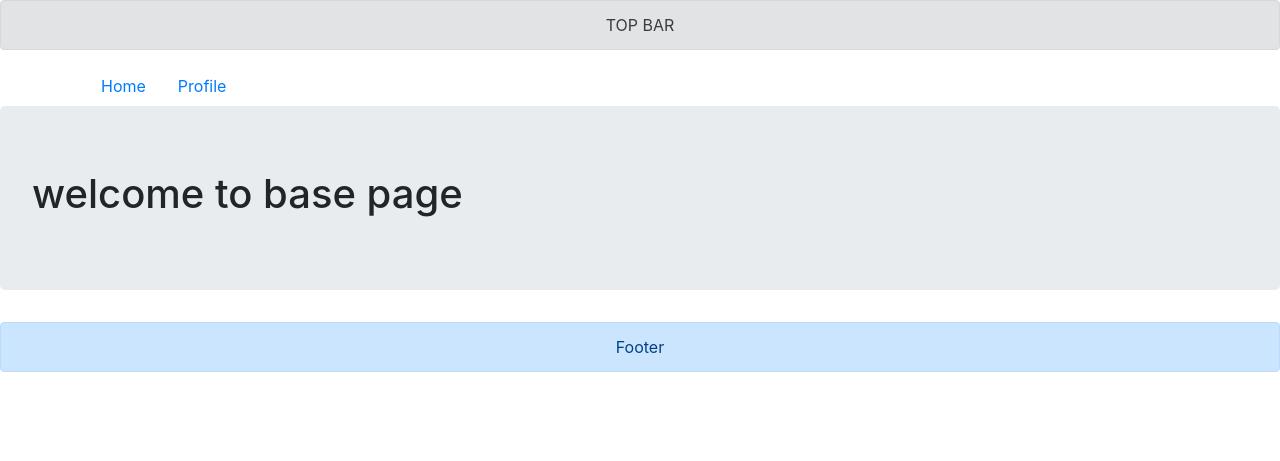
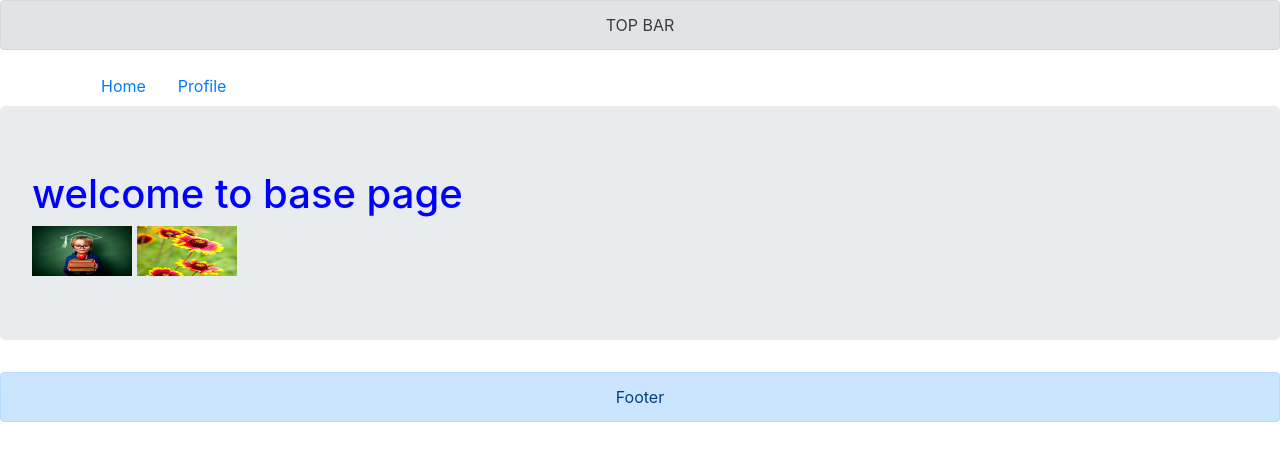
Before and after one commit to SHAHANAZ75/p6, a Django app: template templates/base.html in a window 1280 px wide. Shown: the top 461 px of the page. Run offline with Django 3.2, Linux system fonts and the light colour scheme; the template is opened without the code that fills it, so the values that code supplies are empty; some libraries are stand-ins or nearby versions.

Commit message:
third commit

```diff
--- a/mypp/urls.py
+++ b/mypp/urls.py
@@ -3,6 +3,6 @@ from mypp import views
 app_name="mypp"
 
 urlpatterns = [
-    path('trail/',views.trial,name="trial"),
+    path('trial/',views.trial,name="trial"),
     path('profile/',views.profile,name="profile"),
 ]
--- a/mypp/views.py
+++ b/mypp/views.py
@@ -3,7 +3,7 @@ from django.http import HttpResponse
 
 # Create your views here.
 def trial(request):
-    return HttpResponse("<h1> Project is on air")
+    return HttpResponse("<h1> Project is on air</h1>")
 def base(request):
     return render(request,"base.html")
 def home(request):
--- a/p6/settings.py
+++ b/p6/settings.py
@@ -15,6 +15,7 @@ import os
 # Build paths inside the project like this: os.path.join(BASE_DIR, ...)
 BASE_DIR = os.path.dirname(os.path.dirname(os.path.abspath(__file__)))
 TEMPLATE_DIR=os.path.join(BASE_DIR,"templates")
+STATIC_DIR=os.path.join(BASE_DIR,"static")
 
 
 # Quick-start development settings - unsuitable for production
@@ -120,3 +121,6 @@ USE_TZ = True
 # https://docs.djangoproject.com/en/2.2/howto/static-files/
 
 STATIC_URL = '/static/'
+STATICFILES_DIRS=[
+    STATIC_DIR,
+]
--- /dev/null
+++ b/static/css/style.css
@@ -0,0 +1,3 @@
+h1{
+    color:blue;
+}
--- a/templates/base.html
+++ b/templates/base.html
@@ -1,3 +1,4 @@
+{% load static %}
 <!DOCTYPE html>
 <html lang="en">
 <head>
@@ -8,6 +9,7 @@
     {% endblock %}
     <link rel="stylesheet" href="https://stackpath.bootstrapcdn.com/bootstrap/4.5.0/css/bootstrap.min.css" integrity="sha384-9aIt2nRpC12Uk9gS9baDl411NQApFmC26EwAOH8WgZl5MYYxFfc+NcPb1dKGj7Sk" crossorigin="anonymous">
 <script src="https://stackpath.bootstrapcdn.com/bootstrap/4.5.0/js/bootstrap.min.js" integrity="sha384-OgVRvuATP1z7JjHLkuOU7Xw704+h835Lr+6QL9UvYjZE3Ipu6Tp75j7Bh/kR0JKI" crossorigin="anonymous"></script>
+<link rel="stylesheet" href="{% static 'css/style.css' %}">
 </head>
 <body>
     {% include "partials/_topbar.html" %}
@@ -17,6 +19,9 @@
             <div class="cantainer">
                 <div class="jumbotron">
                     <h1>welcome to base page</h1>
+                    <img src="{% static 'images/child.jpg' %}" alt="No image found" height="50" width="100">
+                    <img src="{% static 'images/flower3.jpg' %}" alt="No image found" height="50" width="100">
+
                 </div>
             </div>
         {% endblock %}
--- a/templates/mypp/profile.html
+++ b/templates/mypp/profile.html
@@ -7,7 +7,7 @@
 {% block content %}
     <div class="container">
         <div class="jumbotron">
-            <h1>welcome to {{name}}Profile page</h1>
+            <h1>welcome to {{name}} Profile page</h1>
         </div>
     </div>
 {% endblock %}
```
Also changed, not shown: static/images/child.jpg (added), static/images/flower3.jpg (added).
